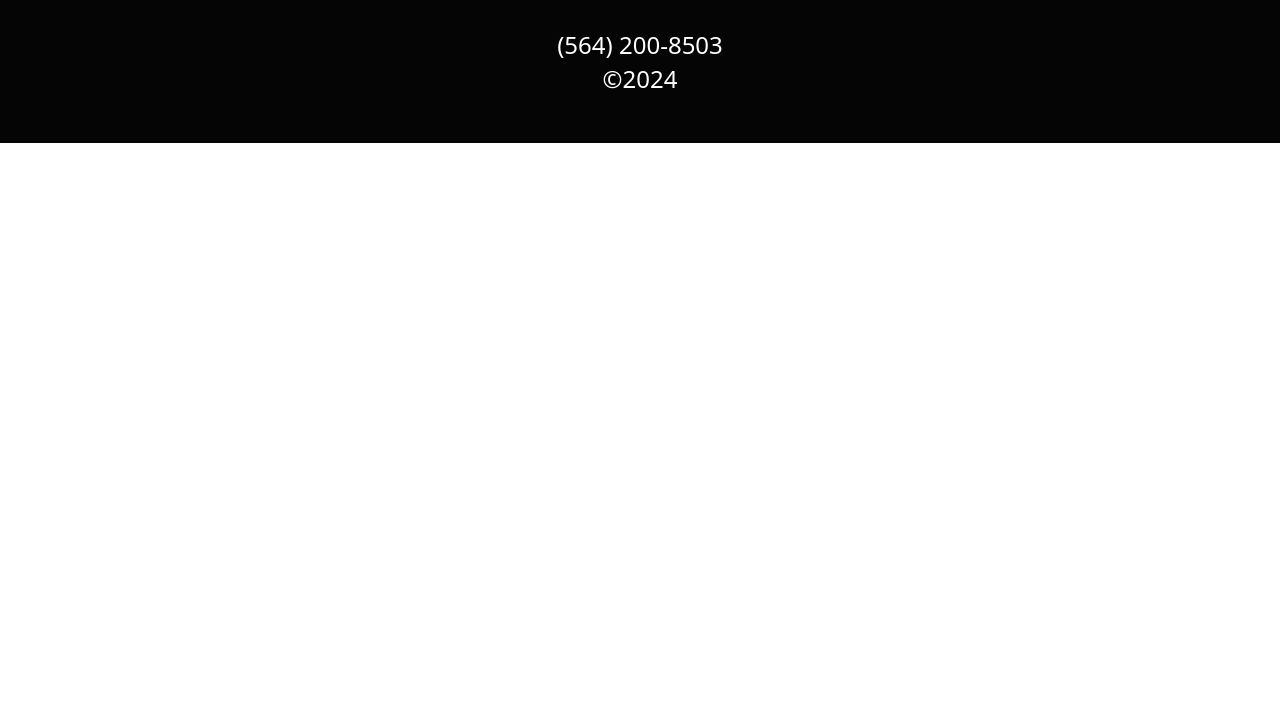
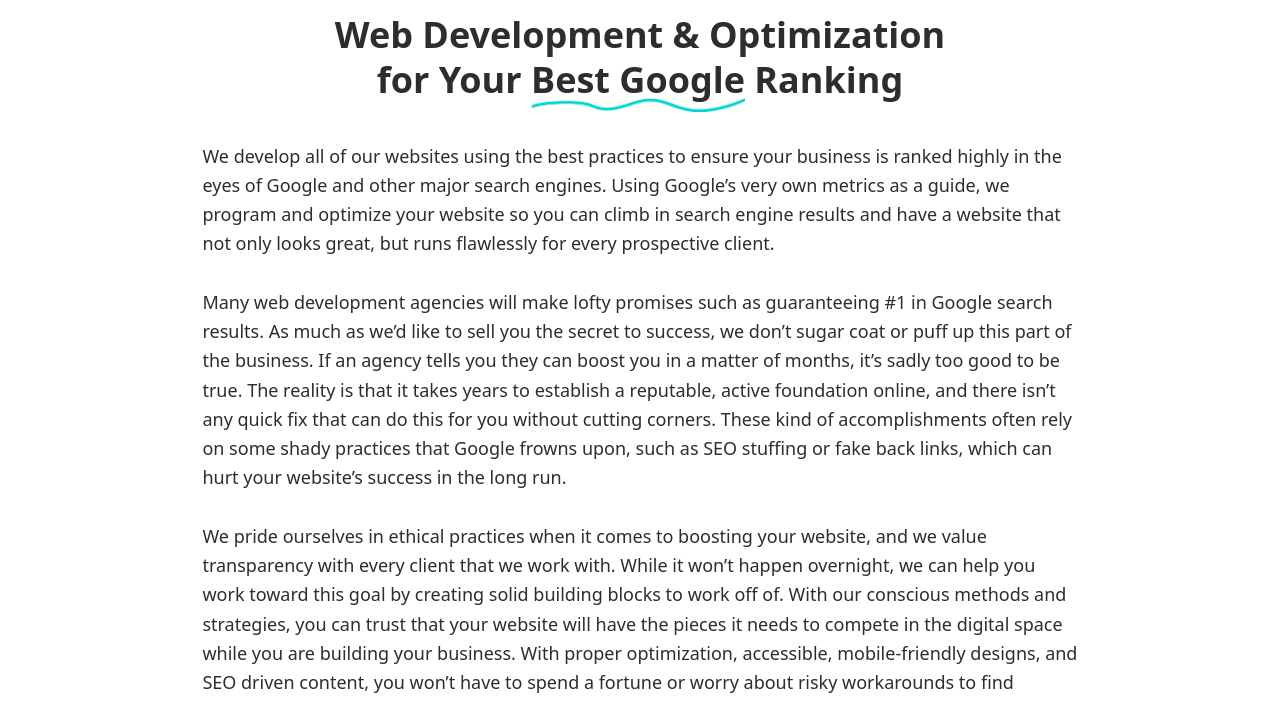
Before and after one commit to varialweb/varial-website-astro, an Astro site: page / in a window 1280 px wide. Shown: the part 2096-2800 px from the top of the page. Before the commit the page ends 2239 px from the top, so only its background shows below. Built offline with nearby package versions, Linux system fonts and the light colour scheme; Astro itself is replaced by a stand-in of ours.

Commit message:
Added SEO section

```diff
--- a/src/components/home/Hero.astro
+++ b/src/components/home/Hero.astro
@@ -14,7 +14,7 @@ import heroBlob from '../../images/hero-blob.png'
     </div>
   </div>
   <div id="hero-content" class="flex flex-col lg:grid lg:place-items-center gap-8 md:gap-10 relative z-[5] lg:-left-[8vw] xl:-left-[8vw] 2xl:-left-[16vw] lg:pt-8 lg:pl-[10vw]">
-    <h1 class="text-5xl text-white font-bold text-center z-10 max-w-[450px] lg:text-start">Kick Your Website into High Gear</h1>
+    <h1 class="text-5xl leading-tight text-white font-bold text-center z-10 max-w-[450px] lg:text-start">Kick Your Website into High Gear</h1>
     <a href="/contact" class="bg-gradient-to-b from-[#67DE0D] to-[#51AE0A] text-white text-xl py-5 block text-center font-bold rounded-full shadow-lg z-10 w-full md:max-w-[300px] md:self-center lg:justify-self-start">Let's go</a>
     <Image src={heroBlob} alt="" class="absolute lg:w-[65vw] 2xl:w-[56vw] max-w-[unset] hidden lg:block" loading="eager" />
   </div>
--- a/src/pages/index.astro
+++ b/src/pages/index.astro
@@ -11,12 +11,12 @@ import squigglyUnderline from '../images/squiggly-underline.png';
 <Layout title="Kick Your Website into High Gear - Varial Web Development">
 	<main>
 		<Hero />
-		<section class="w-screen overflow-clip flex flex-col lg:flex-row gap-10 lg:gap-0 items-center py-10">
+		<section class="overflow-hidden flex flex-col lg:flex-row gap-10 lg:gap-0 items-center py-5">
 			<Image id="groomer-has-it-mobile" src={groomerHasItMobile} alt="Groomer has it" class="md:hidden" />
 			<Image id="groomer-has-it-tablet" src={groomerHasItTablet} alt="Groomer has it" class="hidden md:block lg:hidden" />
 			<Image id="groomer-has-it" src={groomerHasIt} alt="Groomer has it" class="hidden lg:block order-2 w-1/2" />
 			<div id="custom-designs-copy" class="py-2.5 px-4 md:px-16 flex flex-col items-center lg:items-start gap-8 md:gap-10">
-				<h2 class="text-4xl leading-normal font-bold text-center lg:text-start md:max-w-[20ch]">Custom Web Designs to Bring <span class="relative">Your Brand<Image src={squigglyUnderline} alt="" class="w-full absolute left-0 -bottom-2" /></span> to Life</h2>
+				<h2 class="text-4xl leading-tight font-bold text-center lg:text-start md:max-w-[20ch]">Custom Web Designs to Bring <span class="relative">Your Brand<Image src={squigglyUnderline} alt="" class="w-full absolute left-0 -bottom-2" /></span> to Life</h2>
 				<p class="lg:float-left">
 					As a business owner, you have a vision of how you can make the world a better place through your work.
 					You are a different caliber than the rest, and it shows in how you show up every day.
@@ -37,6 +37,28 @@ import squigglyUnderline from '../images/squiggly-underline.png';
 					</p>
 				<a href="/contact" class="action-button">Build My Website</a>
 			</div>
+		</section>
+		<section id="seo-section" class="flex flex-col items-center py-5 px-4 md:px-16 gap-8 md:gap-10">
+			<h2 class="text-4xl leading-tight font-bold text-center md:max-w-[30ch]">Web Development & Optimization for Your <span class="relative">Best Google<Image src={squigglyUnderline} alt="" class="w-full absolute left-0 -bottom-2" /></span> Ranking</h2>
+			<p class="max-w-[85ch]">
+				We develop all of our websites using the best practices to ensure your business is ranked highly in the eyes of Google and other major search engines.
+				Using Google’s very own metrics as a guide, we program and optimize your website so you can climb in search engine results and have a website that not only looks great,
+				but runs flawlessly for every prospective client.
+				<br /><br />
+				Many web development agencies will make lofty promises such as guaranteeing #1 in Google search results.
+				As much as we’d like to sell you the secret to success, we don’t sugar coat or puff up this part of the business.
+				If an agency tells you they can boost you in a matter of months, it’s sadly too good to be true.
+				The reality is that it takes years to establish a reputable, active foundation online, and there isn’t any quick fix that can do this for you without cutting corners.
+				These kind of accomplishments often rely on some shady practices that Google frowns upon, such as SEO stuffing or fake back links,
+				which can hurt your website’s success in the long run.
+				<br /><br />
+				We pride ourselves in ethical practices when it comes to boosting your website, and we value transparency with every client that we work with.
+				While it won’t happen overnight, we can help you work toward this goal by creating solid building blocks to work off of.
+				With our conscious methods and strategies, you can trust that your website will have the pieces it needs to compete in the digital space while you are building your business.
+				With proper optimization, accessible, mobile-friendly designs, and SEO driven content,
+				you won’t have to spend a fortune or worry about risky workarounds to find yourself rising in the search results.
+			</p>
+			<a href="#contact" class="action-button">Test My Metrics</a>
 		</section>
 	</main>
 </Layout>
@@ -75,4 +97,7 @@ import squigglyUnderline from '../images/squiggly-underline.png';
 	inView('#custom-designs-copy', (info) => {
 		animate(info.target, { opacity: [0, 1] }, { duration: 2 })
 	})
+	inView('#seo-section', (info) => {
+		animate(info.target, { opacity: [0, 1] }, { duration: 2 })
+	})
 </script>
--- a/src/styles/tailwind.css
+++ b/src/styles/tailwind.css
@@ -7,8 +7,9 @@ details summary::-webkit-details-marker {
 }
 
 @layer base {
-  body { @apply text-[#2D2D2D]; }
-  h1, h2, h3, h4, h5, h6 { @apply font-bold; }
+  body { @apply text-[#2D2D2D] text-[17px]; }
+  h1, h2, h3, h4, h5, h6 { @apply font-bold leading-normal; }
+  p { @apply leading-relaxed md:text-[18px]; }
 }
 
 @layer components {
```
